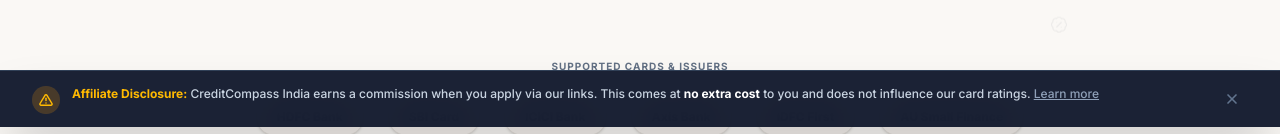
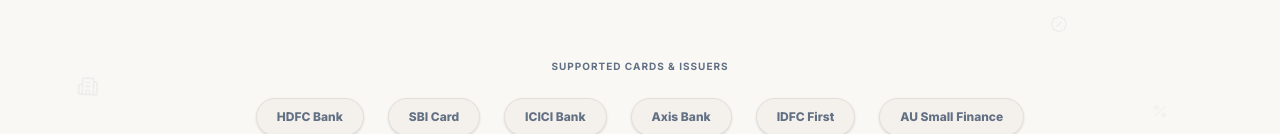
Before and after one commit to AryanRajput99/creditcompass-india, a Next.js app: page / in a window 1280 px wide. Shown: the part 673-807 px from the top of the page. Built offline with nearby package versions, Linux system fonts and the light colour scheme; no server answers; the database is empty.

Commit message:
fix: remove global affiliate disclosure banner from layout

```diff
--- a/src/app/layout.tsx
+++ b/src/app/layout.tsx
@@ -1,7 +1,7 @@
 import type { Metadata } from 'next';
 import Script from 'next/script';
 import './globals.css';
-import AffiliateDisclosureBanner from '@/components/ui/AffiliateDisclosureBanner';
+
 import CanonicalLink from '@/components/seo/CanonicalLink';
 
 export const metadata: Metadata = {
@@ -80,7 +80,6 @@
       </head>
       <body>
         {children}
-        <AffiliateDisclosureBanner />
       </body>
     </html>
   );
```
